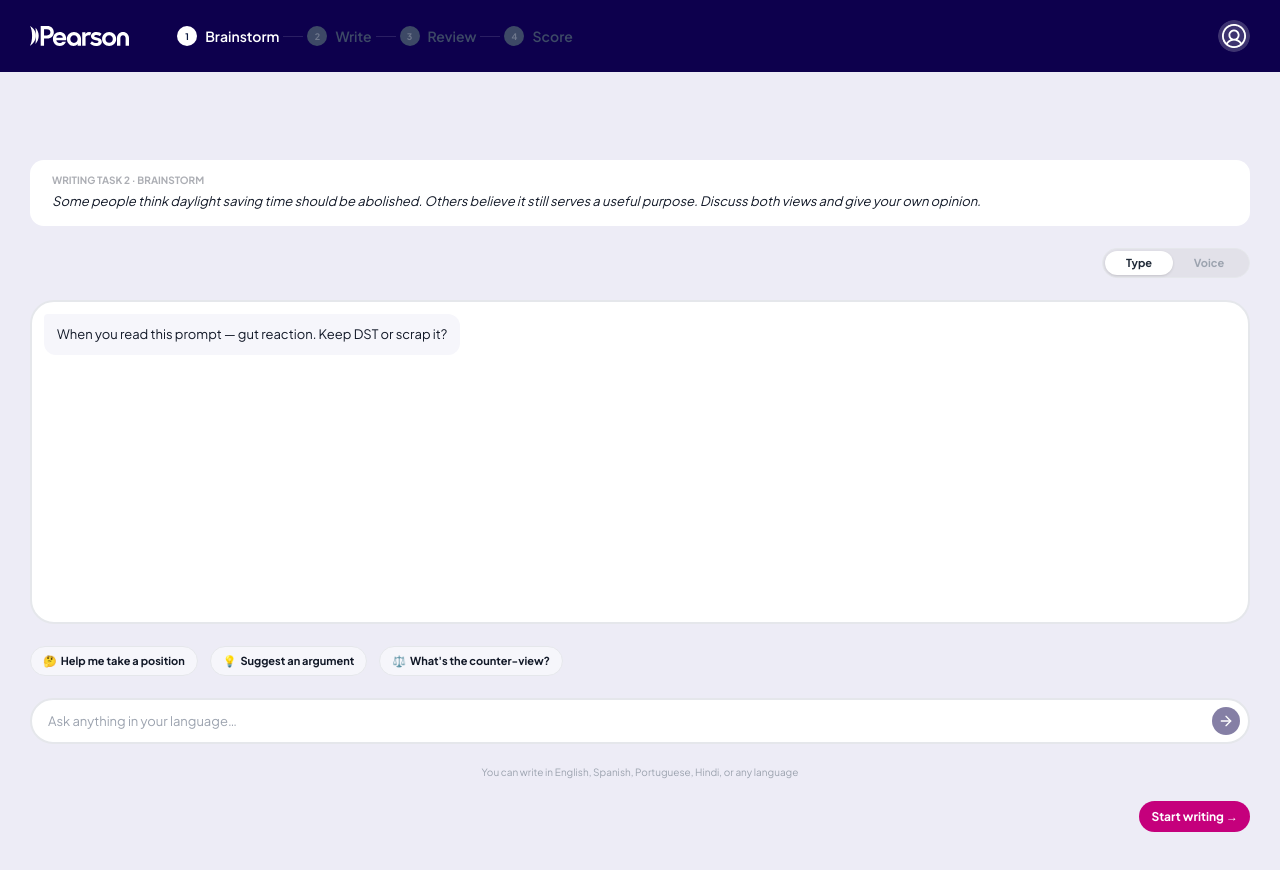
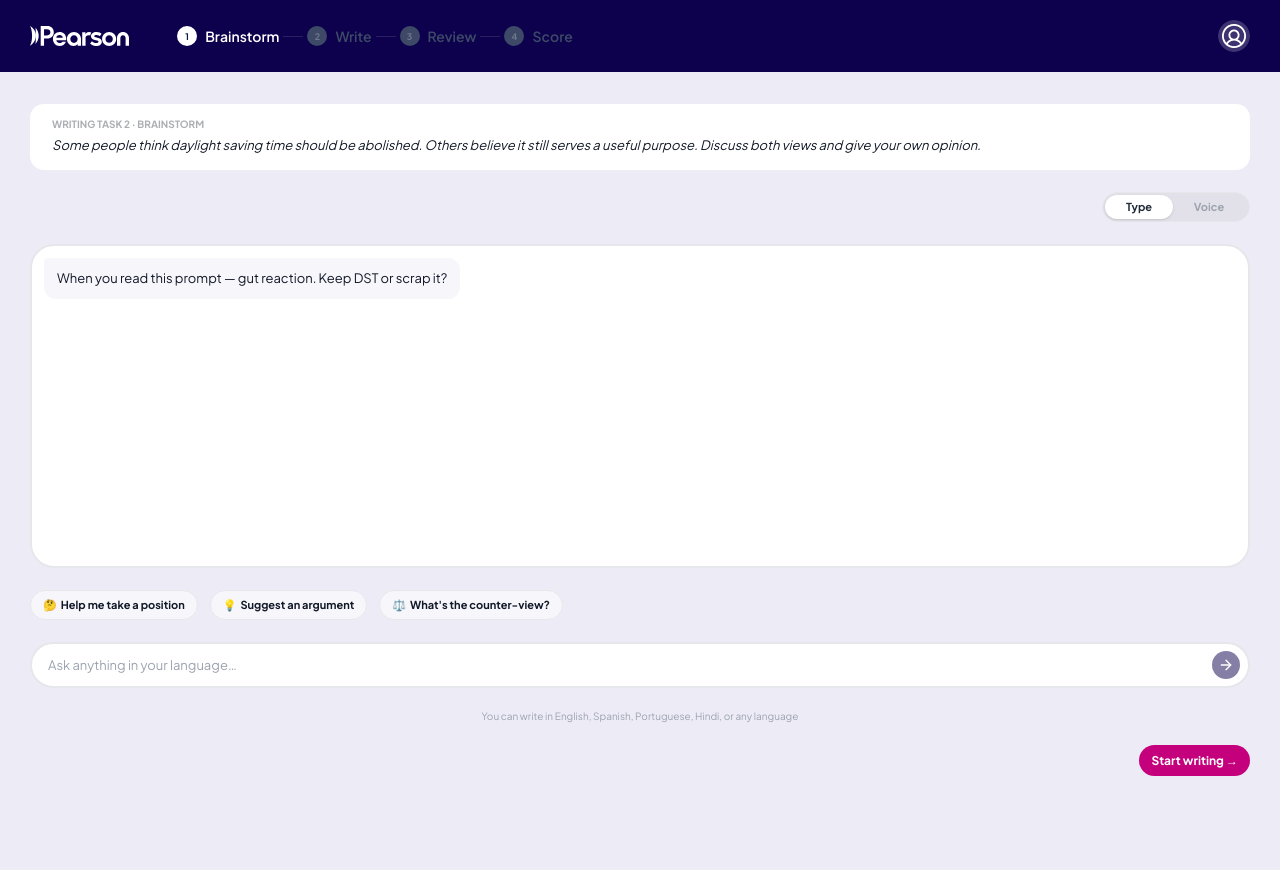
Before and after one commit to hunornagy-amdaris/writing-tutor, a Next.js app: page / in a window 1280 px wide. Shown: the top 870 px of the page. After the commit the page ends 840 px from the top, so only its background shows below. Built offline with nearby package versions, Linux system fonts and the light colour scheme; no server answers.

Commit message:
feat: enhance UI with motion effects and layout adjustments across components

```diff
--- a/src/modules/writing-flow/components/BrainstormScreen.tsx
+++ b/src/modules/writing-flow/components/BrainstormScreen.tsx
@@ -85,7 +85,7 @@ export function BrainstormScreen() {
   const isVoice = brainstorm.mode === 'voice';
 
   return (
-    <main className="motion-fade-in-up app-container flex w-full flex-col items-end gap-5.5 pt-22 pb-start-writing-bottom">
+    <main className="motion-fade-in-up app-container flex w-full flex-col items-end gap-5.5 pt-8 pb-start-writing-bottom">
       <PromptCard step="brainstorm" prompt={prompt} />
 
       <BrainstormModeToggle
```
